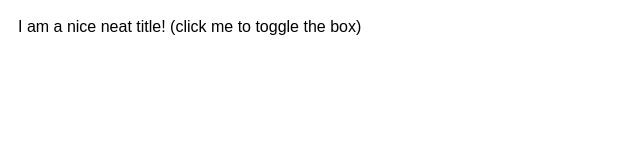
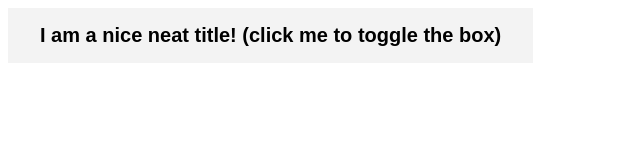
Before and after one commit to jnhartshorne1994/jh-toggle-web-component, a website: page index.html in a window 1280 px wide. Shown: the whole page, without its empty margins (0-640 px from the left). Drawn offline with Linux system fonts and the light colour scheme.

Commit message:
(Fix) Made component accessible.

```diff
--- a/index.html
+++ b/index.html
@@ -6,9 +6,15 @@
         <title>Toggle / Accordion Component</title>
         <meta name="viewport" content="width=device-width, initial-scale=1" />
         <script src="src/toggle.js"></script>
+
+        <style>
+            .toggle-box__title, .toggle-box__content {
+                font-family: "Arial";
+            }
+        </style>
     </head>
     <body>
-        <toggle-box>
+        <toggle-box default>
             <span class="toggle-box__title" slot="title">
                 I am a nice neat title! (click me to toggle the box)
             </span>
--- a/src/toggle.css
+++ /dev/null
@@ -1,11 +0,0 @@
-.toggle-box__title {
-    padding: 10px 10px;
-    background: #f3f3f3;
-    margin-bottom: 5px;
-    display: block;
-}
-
-.toggle-box__content {
-    padding: 10px 10px;
-    background: #f3f3f3;
-}
--- a/src/toggle.js
+++ b/src/toggle.js
@@ -2,19 +2,41 @@ class ToggleBox extends HTMLElement {
 	constructor() {
 		super();
 		this.initShadowDom();
-        this.addClickListener();
+		this.addEventListeners();
+	}
+
+	connectedCallback() {
+		this.initiateSetup();
+	}
+
+	// Initial setup: add accessibility attributes (tabindex, aria-label and aria-expanded)
+	initiateSetup() {
+		this.setAttribute('tabindex', 0);
+		this.setAttribute('aria-expanded', 'false');
+		this.title.setAttribute('aria-label', 'Open toggle content');
 	}
 
 	initShadowDom() {
-        const template = document.createElement("template");
-        const shadowRoot = this.attachShadow({ mode: "open" });
+		const template = document.createElement('template');
+		const shadowRoot = this.attachShadow({ mode: 'open' });
 
 		template.innerHTML = `
         <style>
-            :host {
-                padding: 10px 10px;
+            :host([default]) .toggle-box {
                 display: inline-block;
-                font-family: 'Arial';
+            }
+
+            :host([default]) .toggle-box__title {
+                padding: 1rem 2rem;
+                background: #F3F3F3;
+                font-size: 1.25rem;
+                margin-bottom: 0;
+                margin-top: 0;
+            }
+
+            :host([default]) .toggle-box__content {
+                padding: 1rem 2rem;
+                background: #FAFAFA;
             }
 
             .toggle-box__content {
@@ -23,9 +45,9 @@ class ToggleBox extends HTMLElement {
         </style>
 
         <div class="toggle-box">
-            <div class="toggle-box__title" aria-label="Open toggle content">
+            <h2 class="toggle-box__title" aria-label="Open toggle content">
                 <slot name="title"></slot>
-            </div>
+            </h2>
             <div class="toggle-box__content">
                 <slot name="content"></slot>
             </div>
@@ -34,31 +56,37 @@ class ToggleBox extends HTMLElement {
 		this.shadowRoot.appendChild(template.content.cloneNode(true));
 	}
 
-    addClickListener() {
-        this.title.addEventListener("click", e => {
+	addEventListeners() {
+		this.addEventListener('click', e => {
 			this.toggleContent();
+		});
+
+		this.addEventListener('keydown', e => {
+			if (e.keyCode === 13 || e.keyCode === 32) {
+				this.toggleContent();
+			}
 		});
 	}
 
 	toggleContent() {
-        if (this.getAttribute("open") == "true") {
-            this.setAttribute("open", "false");
-            this.title.setAttribute("aria-label", "Open toggle content");
-            this.content.style.display = "none";
+		if (this.getAttribute('aria-expanded') == 'true') {
+			this.setAttribute('aria-expanded', 'false');
+			this.title.setAttribute('aria-label', 'Open toggle content');
+			this.content.style.display = 'none';
 		} else {
-            this.setAttribute("open", "true");
-            this.title.setAttribute("aria-label", "Close toggle content");
-            this.content.style.display = "block";
+			this.setAttribute('aria-expanded', 'true');
+			this.title.setAttribute('aria-label', 'Close toggle content');
+			this.content.style.display = 'block';
 		}
 	}
 
 	get content() {
-        return this.shadowRoot.querySelector(".toggle-box__content");
+		return this.shadowRoot.querySelector('.toggle-box__content');
 	}
 
 	get title() {
-        return this.shadowRoot.querySelector(".toggle-box__title");
+		return this.shadowRoot.querySelector('.toggle-box__title');
 	}
 }
 
-customElements.define("toggle-box", ToggleBox);
+customElements.define('toggle-box', ToggleBox);
```
Lines whose indentation alone changed are shown as unchanged.
